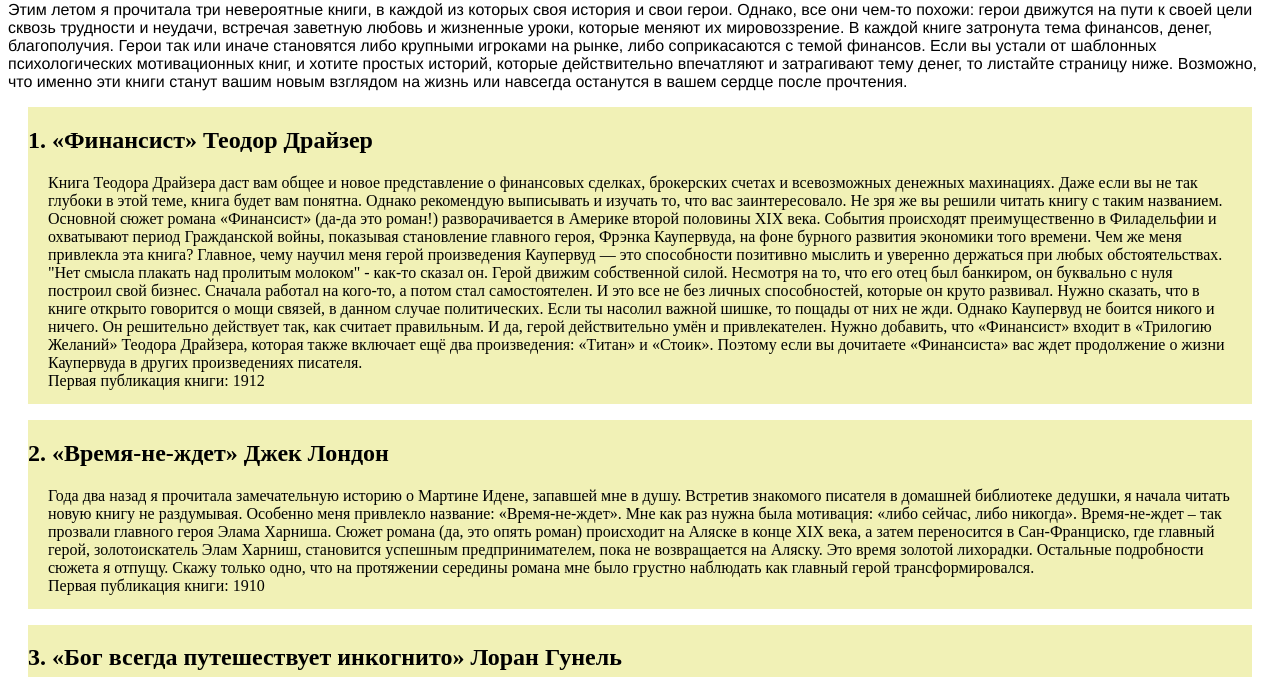
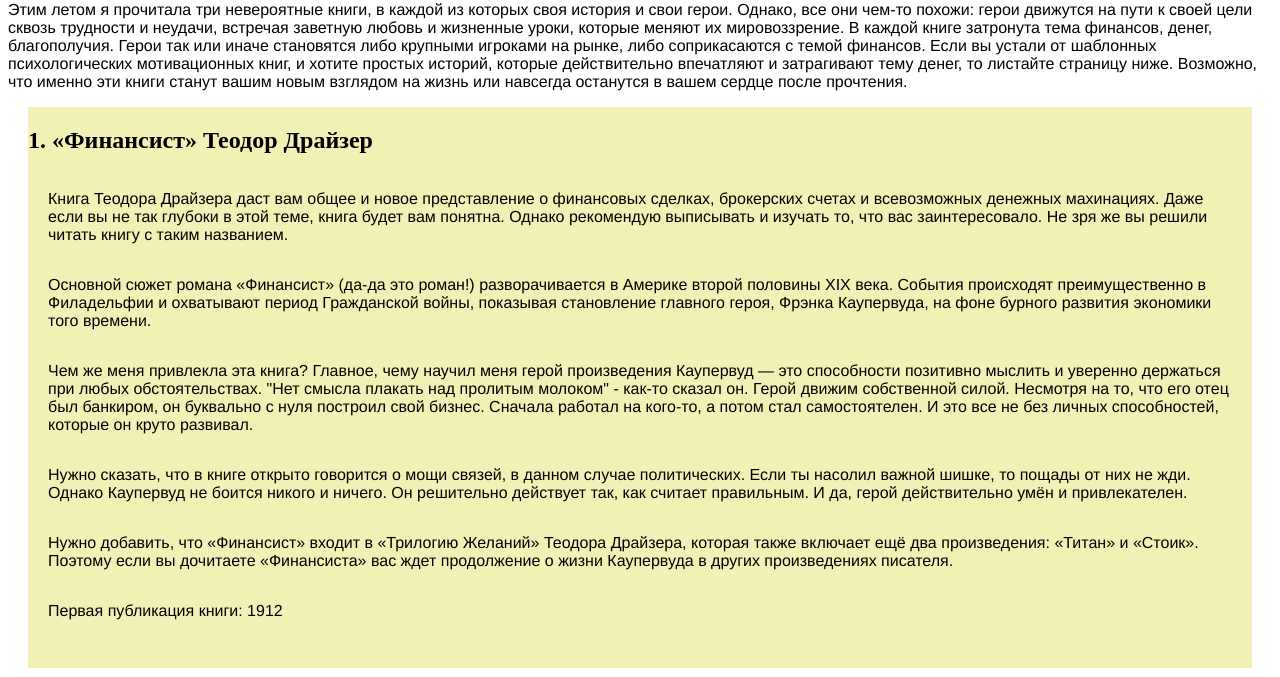
Before and after one commit to nastyshab777-cpu/blog.03, a plain HTML site: page index.html in a window 1280 px wide. Shown: the part 123-800 px from the top of the page. Drawn offline with Linux system fonts and the light colour scheme.

Commit message:
index.html

```diff
--- a/index.html
+++ b/index.html
@@ -33,12 +33,14 @@ p {
 <p>
 <section>
     <h2 font style="border: 5cqmax;">1. «Финансист» Теодор Драйзер</h2>
-<section>Книга Теодора Драйзера даст вам общее и новое представление о финансовых сделках, брокерских счетах и всевозможных денежных махинациях. Даже если вы не так глубоки в этой теме, книга будет вам понятна. Однако рекомендую выписывать и изучать то, что вас заинтересовало. Не зря же вы решили читать книгу с таким названием.
-Основной сюжет романа «Финансист» (да-да это роман!) разворачивается в Америке второй половины XIX века. События происходят преимущественно в Филадельфии и охватывают период Гражданской войны, показывая становление главного героя, Фрэнка Каупервуда, на фоне бурного развития экономики того времени.
-Чем же меня привлекла эта книга? Главное, чему научил меня герой произведения Каупервуд — это способности позитивно мыслить и уверенно держаться при любых обстоятельствах. "Нет смысла плакать над пролитым молоком" - как-то сказал он. Герой движим собственной силой. Несмотря на то, что его отец был банкиром, он буквально с нуля построил свой бизнес. Сначала работал на кого-то, а потом стал самостоятелен. И это все не без личных способностей, которые он круто развивал.
-Нужно сказать, что в книге открыто говорится о мощи связей, в данном случае политических. Если ты насолил важной шишке, то пощады от них не жди. Однако Каупервуд не боится никого и ничего. Он решительно действует так, как считает правильным. И да, герой действительно умён и привлекателен.
-Нужно добавить, что «Финансист» входит в «Трилогию Желаний» Теодора Драйзера, которая также включает ещё два произведения: «Титан» и «Стоик». Поэтому если вы дочитаете «Финансиста» вас ждет продолжение о жизни Каупервуда в других произведениях писателя. </section>
-<section>Первая публикация книги: 1912</section>
+<section><p> Книга Теодора Драйзера даст вам общее и новое представление о финансовых сделках, брокерских счетах и всевозможных денежных махинациях. Даже если вы не так глубоки в этой теме, книга будет вам понятна. Однако рекомендую выписывать и изучать то, что вас заинтересовало. Не зря же вы решили читать книгу с таким названием.</p>
+<p> Основной сюжет романа «Финансист» (да-да это роман!) разворачивается в Америке второй половины XIX века. События происходят преимущественно в Филадельфии и охватывают период Гражданской войны, показывая становление главного героя, Фрэнка Каупервуда, на фоне бурного развития экономики того времени. </p>
+<p> Чем же меня привлекла эта книга? Главное, чему научил меня герой произведения Каупервуд — это способности позитивно мыслить и уверенно держаться при любых обстоятельствах. "Нет смысла плакать над пролитым молоком" - как-то сказал он. Герой движим собственной силой. Несмотря на то, что его отец был банкиром, он буквально с нуля построил свой бизнес. Сначала работал на кого-то, а потом стал самостоятелен.
+И это все не без личных способностей, которые он круто развивал. </p>
+<p> Нужно сказать, что в книге открыто говорится о мощи связей, в данном случае политических. Если ты насолил важной шишке, то пощады от них не жди. Однако Каупервуд не боится никого и ничего. Он решительно действует так, как считает правильным. И да, герой действительно умён и привлекателен. </p>
+<p> Нужно добавить, что «Финансист» входит в «Трилогию Желаний» Теодора Драйзера, которая также включает ещё два произведения: «Титан» и «Стоик». Поэтому если вы дочитаете «Финансиста» вас ждет продолжение о жизни Каупервуда в других произведениях писателя. <p>
+<p style="text-indent: 10px;">
+<p> Первая публикация книги: 1912 </p> </section>
 </p>
 </section>
 <p>
@@ -62,4 +64,5 @@ p {
 <a href="https://t.me/asya_stasiv_13">Связаться в телеграмм</a>
 <input:conteiner></input:conteiner>
 </body>
+
 </html>
```
